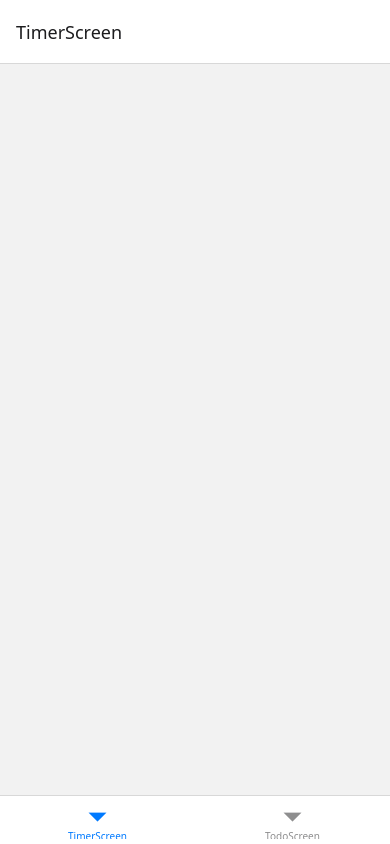
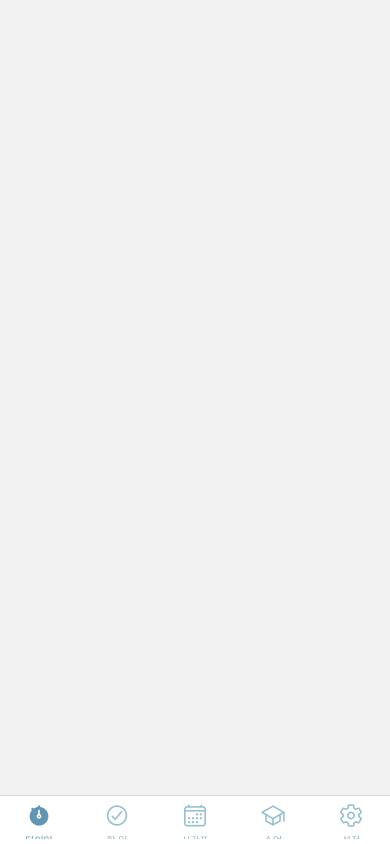
Before and after one commit to leechleech04/Daechi-Dong-Master, a React Native app in the folder daechi-dong-master/: screen /TimerScreen in a window 390 px wide. Built offline with nearby package versions, Linux system fonts and the light colour scheme.

Commit message:
Design Bottom Tabs 디자인

```diff
--- /dev/null
+++ b/daechi-dong-master/colors.ts
@@ -0,0 +1,6 @@
+export default {
+  blue: '#6096B4',
+  lightBlue: '#93BFCF',
+  gray: '#BDCDD6',
+  beige: '#EEE9DA',
+};
--- a/daechi-dong-master/navigations/Tabs.tsx
+++ b/daechi-dong-master/navigations/Tabs.tsx
@@ -1,14 +1,96 @@
 import { createBottomTabNavigator } from '@react-navigation/bottom-tabs';
 import TimerScreen from '../screens/TimerScreen';
 import TodoScreen from '../screens/TodoScreen';
+import ScheduleScreen from '../screens/ScheduleScreen';
+import SettingScreen from '../screens/SettingScreen';
+import ClassScreen from '../screens/ClassScreen';
+import { Ionicons } from '@expo/vector-icons';
+import colors from '../colors';
 
 const Tab = createBottomTabNavigator();
 
 const Tabs = () => {
   return (
-    <Tab.Navigator>
-      <Tab.Screen name="TimerScreen" component={TimerScreen} />
-      <Tab.Screen name="TodoScreen" component={TodoScreen} />
+    <Tab.Navigator
+      screenOptions={{
+        headerShown: false,
+        tabBarActiveTintColor: colors.blue,
+        tabBarInactiveTintColor: colors.lightBlue,
+        tabBarLabelStyle: {
+          marginTop: 3,
+        },
+      }}
+    >
+      <Tab.Screen
+        name="Timer"
+        component={TimerScreen}
+        options={{
+          title: '타이머',
+          tabBarIcon: ({ color, size, focused }) => (
+            <Ionicons
+              name={focused ? 'stopwatch' : 'stopwatch-outline'}
+              size={size}
+              color={color}
+            />
+          ),
+        }}
+      />
+      <Tab.Screen
+        name="Todo"
+        component={TodoScreen}
+        options={{
+          title: '할 일',
+          tabBarIcon: ({ color, size, focused }) => (
+            <Ionicons
+              name={focused ? 'checkmark-circle' : 'checkmark-circle-outline'}
+              size={size}
+              color={color}
+            />
+          ),
+        }}
+      />
+      <Tab.Screen
+        name="Schedule"
+        component={ScheduleScreen}
+        options={{
+          title: '시간표',
+          tabBarIcon: ({ color, size, focused }) => (
+            <Ionicons
+              name={focused ? 'calendar' : 'calendar-outline'}
+              size={size}
+              color={color}
+            />
+          ),
+        }}
+      />
+      <Tab.Screen
+        name="Class"
+        component={ClassScreen}
+        options={{
+          title: '수업',
+          tabBarIcon: ({ color, size, focused }) => (
+            <Ionicons
+              name={focused ? 'school' : 'school-outline'}
+              size={size}
+              color={color}
+            />
+          ),
+        }}
+      />
+      <Tab.Screen
+        name="Setting"
+        component={SettingScreen}
+        options={{
+          title: '설정',
+          tabBarIcon: ({ color, size, focused }) => (
+            <Ionicons
+              name={focused ? 'settings' : 'settings-outline'}
+              size={size}
+              color={color}
+            />
+          ),
+        }}
+      />
     </Tab.Navigator>
   );
 };
--- /dev/null
+++ b/daechi-dong-master/screens/ClassScreen.tsx
@@ -0,0 +1,5 @@
+const ClassScreen = () => {
+  return null;
+};
+
+export default ClassScreen;
--- /dev/null
+++ b/daechi-dong-master/screens/ScheduleScreen.tsx
@@ -0,0 +1,5 @@
+const ScheduleScreen = () => {
+  return null;
+};
+
+export default ScheduleScreen;
--- /dev/null
+++ b/daechi-dong-master/screens/SettingScreen.tsx
@@ -0,0 +1,5 @@
+const SettingScreen = () => {
+  return null;
+};
+
+export default SettingScreen;
```
